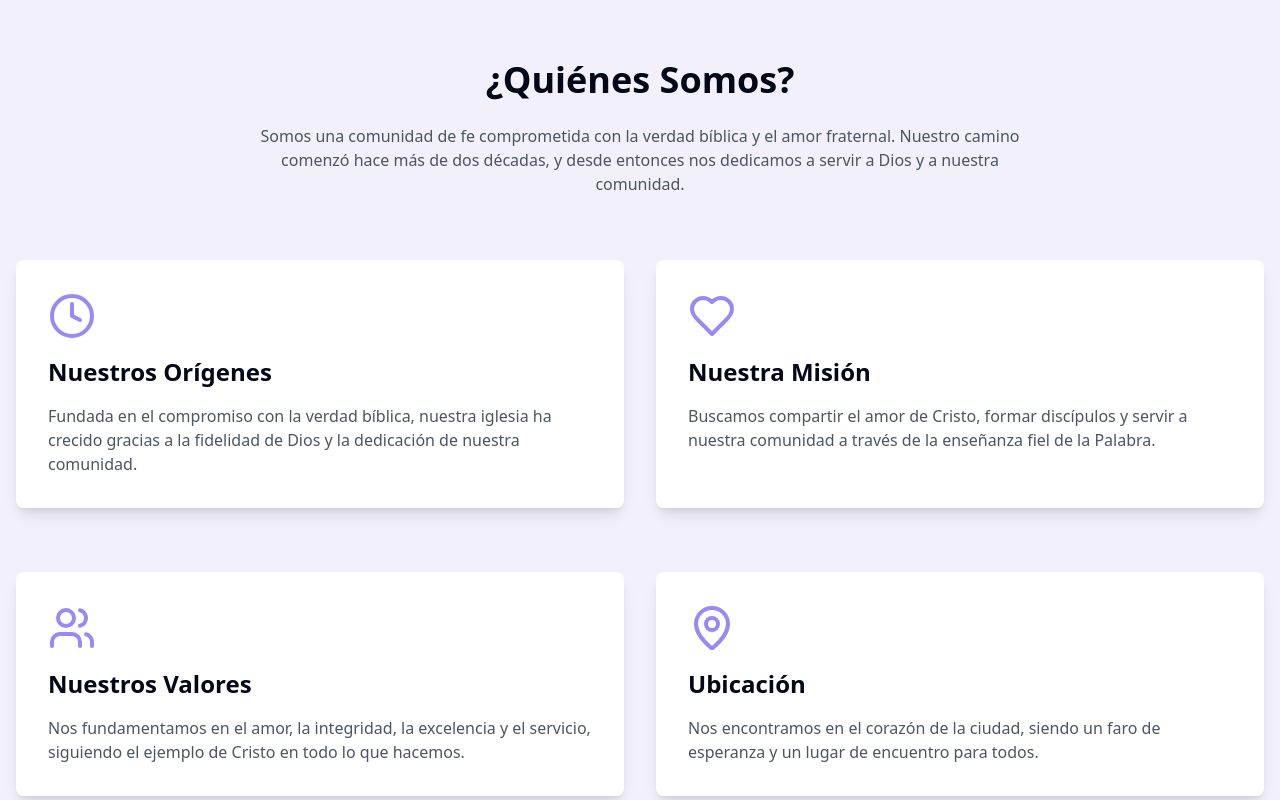
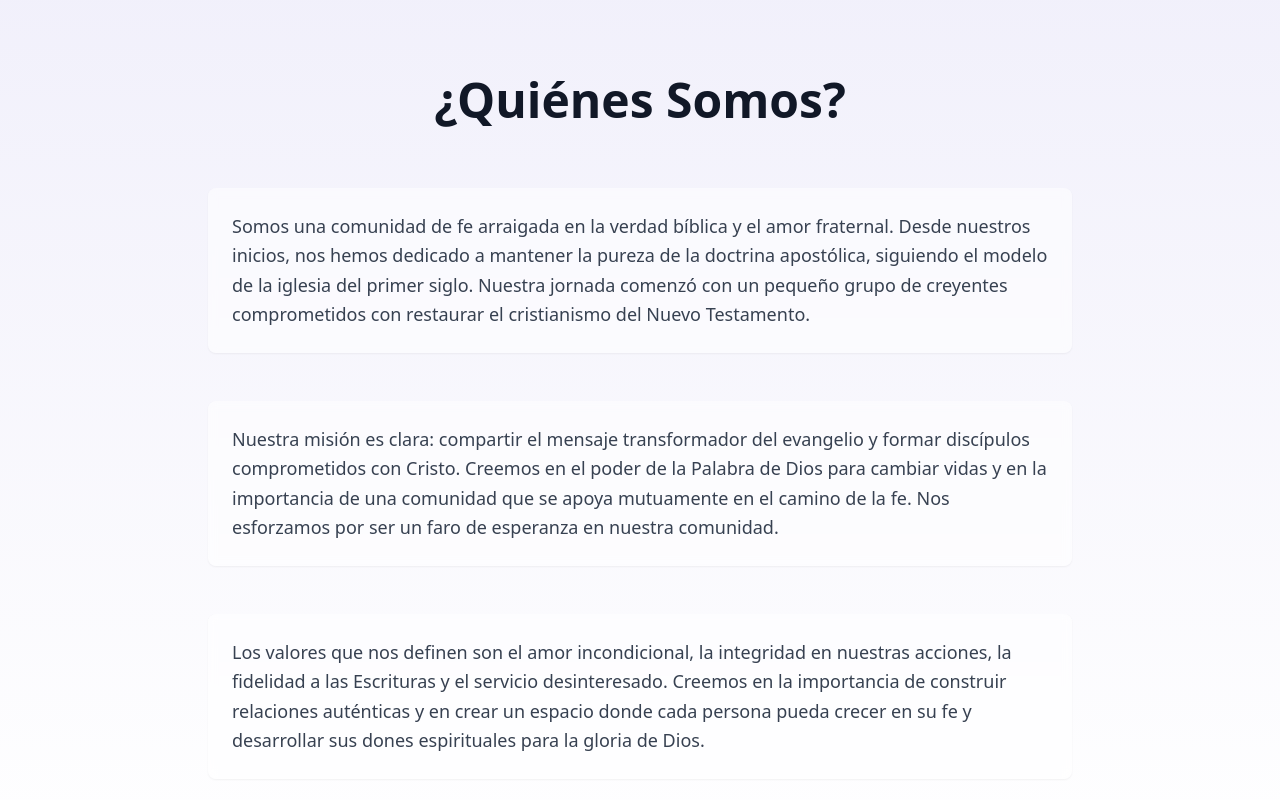
Before and after one commit to fixmen/modern-faith-page, a React (Vite) app: page / in a window 1280 px wide. Shown: the part 820-1620 px from the top of the page. Built offline with nearby package versions, Linux system fonts and the light colour scheme.

Commit message:
Update background and content in Mission section
Replaced the background image in the Mission section with a new one. Removed the card components and added 3-4 paragraphs of text that are modern and legible. Included animations for the text elements to enhance visual appeal.
[skip gpt_engineer]

```diff
--- a/src/components/Hero.jsx
+++ b/src/components/Hero.jsx
@@ -5,11 +5,11 @@ const Hero = () => {
     <div className="relative h-screen flex items-center justify-center overflow-hidden">
       <div className="absolute inset-0 z-0">
         <img
-          src="https://images.unsplash.com/photo-1438032005730-c779502df39b?q=80&w=2574&auto=format&fit=crop"
-          alt="Church background"
+          src="/lovable-uploads/24dfa7dd-f77b-4488-909e-df004859cae8.png"
+          alt="Puerta celestial"
           className="w-full h-full object-cover"
         />
-        <div className="absolute inset-0 bg-gradient-to-b from-black/70 to-black/50" />
+        <div className="absolute inset-0 bg-gradient-to-b from-black/50 to-black/30" />
       </div>
 
       <div className="container mx-auto px-4 z-10 text-center">
--- a/src/components/Mission.jsx
+++ b/src/components/Mission.jsx
@@ -1,85 +1,69 @@
 import { motion } from "framer-motion";
-import { MapPin, Clock, Users, Heart } from "lucide-react";
 
 const Mission = () => {
-  const fadeInUp = {
-    initial: { opacity: 0, y: 20 },
-    whileInView: { opacity: 1, y: 0 },
-    viewport: { once: true },
-    transition: { duration: 0.5 }
+  const paragraphVariants = {
+    hidden: { opacity: 0, y: 20 },
+    visible: { opacity: 1, y: 0 }
   };
 
   return (
-    <section className="py-20 bg-church-accent overflow-hidden">
-      <div className="container mx-auto px-4">
+    <section className="py-24 bg-gradient-to-b from-church-accent to-white overflow-hidden">
+      <div className="container mx-auto px-4 max-w-4xl">
         <motion.div
           initial={{ opacity: 0 }}
           whileInView={{ opacity: 1 }}
           viewport={{ once: true }}
+          transition={{ duration: 0.6 }}
           className="text-center mb-16"
         >
-          <h2 className="text-4xl font-bold mb-6">¿Quiénes Somos?</h2>
-          <p className="text-gray-600 max-w-3xl mx-auto">
-            Somos una comunidad de fe comprometida con la verdad bíblica y el amor fraternal.
-            Nuestro camino comenzó hace más de dos décadas, y desde entonces nos dedicamos a
-            servir a Dios y a nuestra comunidad.
-          </p>
+          <h2 className="text-4xl md:text-5xl font-bold mb-4 text-gray-900">¿Quiénes Somos?</h2>
         </motion.div>
 
-        <div className="grid grid-cols-1 md:grid-cols-2 gap-8 mb-16">
-          <motion.div
-            {...fadeInUp}
-            transition={{ delay: 0.2 }}
-            className="bg-white p-8 rounded-lg shadow-lg"
+        <div className="space-y-12 text-lg text-gray-700 leading-relaxed">
+          <motion.p
+            variants={paragraphVariants}
+            initial="hidden"
+            whileInView="visible"
+            viewport={{ once: true }}
+            transition={{ duration: 0.6, delay: 0.2 }}
+            className="bg-white/50 backdrop-blur-sm p-6 rounded-lg shadow-sm"
           >
-            <Clock className="w-12 h-12 text-church-primary mb-4" />
-            <h3 className="text-2xl font-bold mb-4">Nuestros Orígenes</h3>
-            <p className="text-gray-600">
-              Fundada en el compromiso con la verdad bíblica, nuestra iglesia ha crecido
-              gracias a la fidelidad de Dios y la dedicación de nuestra comunidad.
-            </p>
-          </motion.div>
+            Somos una comunidad de fe arraigada en la verdad bíblica y el amor fraternal.
+            Desde nuestros inicios, nos hemos dedicado a mantener la pureza de la doctrina
+            apostólica, siguiendo el modelo de la iglesia del primer siglo. Nuestra jornada
+            comenzó con un pequeño grupo de creyentes comprometidos con restaurar el
+            cristianismo del Nuevo Testamento.
+          </motion.p>
 
-          <motion.div
-            {...fadeInUp}
-            transition={{ delay: 0.4 }}
-            className="bg-white p-8 rounded-lg shadow-lg"
+          <motion.p
+            variants={paragraphVariants}
+            initial="hidden"
+            whileInView="visible"
+            viewport={{ once: true }}
+            transition={{ duration: 0.6, delay: 0.4 }}
+            className="bg-white/50 backdrop-blur-sm p-6 rounded-lg shadow-sm"
           >
-            <Heart className="w-12 h-12 text-church-primary mb-4" />
-            <h3 className="text-2xl font-bold mb-4">Nuestra Misión</h3>
-            <p className="text-gray-600">
-              Buscamos compartir el amor de Cristo, formar discípulos y servir a
-              nuestra comunidad a través de la enseñanza fiel de la Palabra.
-            </p>
-          </motion.div>
-        </div>
+            Nuestra misión es clara: compartir el mensaje transformador del evangelio y
+            formar discípulos comprometidos con Cristo. Creemos en el poder de la Palabra
+            de Dios para cambiar vidas y en la importancia de una comunidad que se apoya
+            mutuamente en el camino de la fe. Nos esforzamos por ser un faro de esperanza
+            en nuestra comunidad.
+          </motion.p>
 
-        <div className="grid grid-cols-1 md:grid-cols-2 gap-8">
-          <motion.div
-            {...fadeInUp}
-            transition={{ delay: 0.6 }}
-            className="bg-white p-8 rounded-lg shadow-lg"
+          <motion.p
+            variants={paragraphVariants}
+            initial="hidden"
+            whileInView="visible"
+            viewport={{ once: true }}
+            transition={{ duration: 0.6, delay: 0.6 }}
+            className="bg-white/50 backdrop-blur-sm p-6 rounded-lg shadow-sm"
           >
-            <Users className="w-12 h-12 text-church-primary mb-4" />
-            <h3 className="text-2xl font-bold mb-4">Nuestros Valores</h3>
-            <p className="text-gray-600">
-              Nos fundamentamos en el amor, la integridad, la excelencia y el
-              servicio, siguiendo el ejemplo de Cristo en todo lo que hacemos.
-            </p>
-          </motion.div>
-
-          <motion.div
-            {...fadeInUp}
-            transition={{ delay: 0.8 }}
-            className="bg-white p-8 rounded-lg shadow-lg"
-          >
-            <MapPin className="w-12 h-12 text-church-primary mb-4" />
-            <h3 className="text-2xl font-bold mb-4">Ubicación</h3>
-            <p className="text-gray-600">
-              Nos encontramos en el corazón de la ciudad, siendo un faro de
-              esperanza y un lugar de encuentro para todos.
-            </p>
-          </motion.div>
+            Los valores que nos definen son el amor incondicional, la integridad en
+            nuestras acciones, la fidelidad a las Escrituras y el servicio desinteresado.
+            Creemos en la importancia de construir relaciones auténticas y en crear un
+            espacio donde cada persona pueda crecer en su fe y desarrollar sus dones
+            espirituales para la gloria de Dios.
+          </motion.p>
         </div>
       </div>
     </section>
```
Also changed, not shown: public/lovable-uploads/24dfa7dd-f77b-4488-909e-df004859cae8.png (added).
